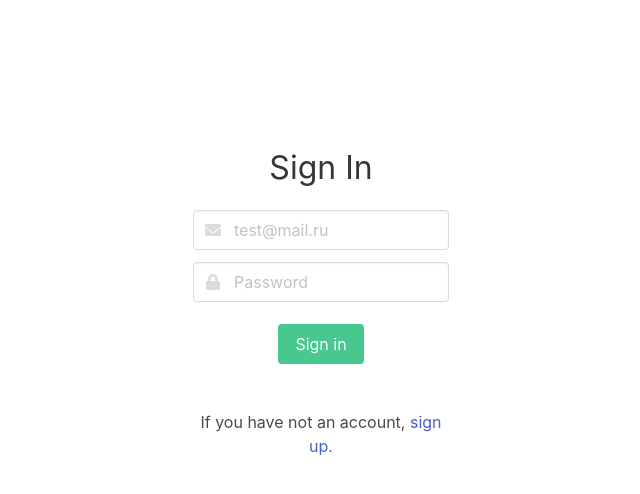
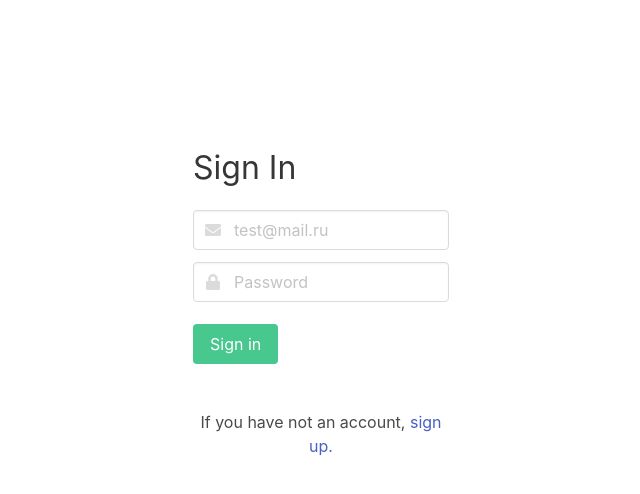
Before and after one commit to wind-of/comments-table, a Vue app: page /auth in a window 1280 px wide. Shown: the top 494 px of the page, without its empty margins (319-959 px from the left). Built offline with nearby package versions, Linux system fonts and the light colour scheme.

Commit message:
auth errors handling

```diff
--- a/src/components/SignIn.vue
+++ b/src/components/SignIn.vue
@@ -10,6 +10,7 @@
           <i class="fas fa-envelope"></i>
         </span>
       </p>
+      <BaseError v-for="error in errors.emailErrors" :key="error">{{ error }}</BaseError>
     </div>
     <div class="field">
       <p class="control has-icons-left">
@@ -18,6 +19,7 @@
           <i class="fas fa-lock"></i>
         </span>
       </p>
+      <BaseError v-for="error in errors.passwordErrors" :key="error">{{ error }}</BaseError>
     </div>
     <div class="field">
       <BaseButton className="button is-success"
@@ -26,7 +28,7 @@
     </div>
     <br>
     <div class="postscriptum">
-      <p>If you have not an account, <a href="/" @click.prevent="$emit('toggleForm')">sign up.</a></p>
+      <p>If you have not an account, <a href="/" @click.prevent="$emit('toggle')">sign up.</a></p>
     </div>
   </div>
 </template>
@@ -34,6 +36,9 @@
 
 <script>
 export default {
+  props: {
+    errors: Object
+  },
   data() {
     return {
       email: '',
@@ -42,3 +47,11 @@ export default {
   }
 }
 </script>
+
+
+
+<style lang="scss" scoped>
+  .postscriptum{
+    text-align: center;
+  }
+</style>
--- a/src/components/SignUp.vue
+++ b/src/components/SignUp.vue
@@ -10,6 +10,7 @@
           <i class="fas fa-envelope"></i>
         </span>
       </p>
+      <BaseError v-for="error in errors.emailErrors" :key="error">{{ error }}</BaseError>
     </div>
     <div class="field">
       <p class="control has-icons-left">
@@ -18,6 +19,7 @@
           <i class="fas fa-lock"></i>
         </span>
       </p>
+      <BaseError v-for="error in errors.passwordErrors" :key="error">{{ error }}</BaseError>
     </div>
     <div class="field">
       <p class="control has-icons-left">
@@ -34,7 +36,7 @@
     </div>
     <br>
     <div class="postscriptum">
-      <p>If you already have an account, <a href="/" @click.prevent="$emit('toggleForm')">sign in.</a></p>
+      <p>If you already have an account, <a href="/" @click.prevent="$emit('toggle')">sign in.</a></p>
     </div>
   </div>
 </template>
@@ -42,6 +44,9 @@
 
 <script>
 export default {
+  props: {
+    errors: Object
+  },
   data() {
     return {
       email: '',
@@ -51,3 +56,10 @@ export default {
   }
 }
 </script>
+
+
+<style lang="scss" scoped>
+  .postscriptum{
+    text-align: center;
+  }
+</style>
--- /dev/null
+++ b/src/utils/auth-checkout.js
@@ -0,0 +1,93 @@
+function areThereExtraCharacter(arr) {
+  const symbols =  ['!', '#', '$', '%', '&', '?', '-', '+', '=', '~'];
+
+  const checkForSymbols = arr.split('').map(letter => symbols.includes(letter))
+
+  return checkForSymbols.includes(true)
+}
+
+
+function checkPasswordForIssues(password, user) {
+  const passwordErrors = [];
+  if(password === '') {
+    passwordErrors.push('You should enter your password.')
+  }
+  else if(password.length < 6) {
+    passwordErrors.push('Password is too short. Min. length - 6')
+  }
+  else if(password.length > 16) {
+    passwordErrors.push('Password is too long. The limit is 16.')
+  }
+  else if(password !== repeatedPassword && user === 'new') {
+    passwordErrors.push('Passwords should match.')
+  }
+
+  return passwordErrors
+}
+
+
+function checkEmailForIssues(email) {
+  const emailIssues = [];
+  console.log(email);
+  if(email === '') {
+    emailIssues.push(`E-mail can't to be empty.`)
+  }
+
+  else if (email.indexOf('@') === -1) {
+    emailIssues.push(`Incorrect E-mail. There aren't the '@'-character.`)
+  }
+
+  else if(areThereExtraCharacter(email)) {
+    emailIssues.push('Incorrect E-mail.')
+  }
+
+
+  else{
+    const [emailAddress, emailDomen] = email.split('@');
+
+    if(email.split('@').length > 2) {
+      emailIssues.push(`Incorrect E-mail. This may contain only 1 character "@"`)
+    }
+
+
+    if(emailAddress === "") {
+      emailIssues.push(`Email's address can't to be empty.`)
+    }
+    else if(emailAddress.split('').includes('.')) {
+      emailIssues.push(`Incorrect E-mail. There are '.'-character in left part.`);
+    }
+
+
+    if(emailDomen === '') {
+      emailIssues.push(`Email's domen can't to be empty.`)
+    }
+    else {
+      if(emailDomen.split('').includes('.') === false) {
+        emailIssues.push(`Incorrect E-mail. The right part haven't the "."-character`)
+      }
+      else if(emailDomen.split('.')[0] === '' || emailDomen.split('.')[1] === '') {
+        emailIssues.push(`Incorrect E-mail. The right part should have characters before and after the '.'-character `)
+      }
+    }
+  }
+
+  return emailIssues;
+}
+
+
+const AuthFormCheckout = {
+  signingIn({email, password}) {
+    const emailErrors = checkEmailForIssues(email);
+    const passwordErrors = checkPasswordForIssues(password, 'old');
+
+    return emailErrors.length === 0 || passwordErrors.length === 0 ? 'Nice' : {emailErrors, passwordErrors};
+  },
+  signingUp({email, password, repeatedPassword}) {
+    const emailErrors = checkEmailForIssues(email);
+    const passwordErrors = checkPasswordForIssues(password, 'new');
+
+    return emailErrors.length === 0 || passwordErrors.length === 0 ? 'Nice' : {emailErrors, passwordErrors};
+  }
+}
+
+export default AuthFormCheckout
--- a/src/utils/user-checkout.js
+++ /dev/null
@@ -1,58 +0,0 @@
-const UserCheckout = {
-  signingIn(user) {
-    console.log(user)
-  },
-  signingUp({email, password, repeatedPassword}) {
-    const passwordErrors = [];
-    const emailErrors = [];
-    const symbols =  ['!', '#', '$', '%', '&', '?', '-', '+', '=', '~'];
-
-    function areThereExtraCharacter() {
-      const checkForSymbols = email.split('').map(letter => symbols.includes(letter))
-
-      return checkForSymbols.includes(true)
-    }
-
-    // Email checkout
-    if(email === '')
-      emailErrors.push(`E-mail can't to be empty.`)
-    else if(email.indexOf('@') === -1)
-      emailErrors.push(`Incorrect E-mail. There aren't the '@'-character.`)
-    else if(areThereExtraCharacter())
-      emailErrors.push('Incorrect E-mail.')
-    else{
-      const [emailAddress, emailDomen] = email.split('@');
-      if(email.split('@').length > 2)
-        emailErrors.push(`Incorrect E-mail. This may contain only 1 character "@"`);
-
-      if(emailAddress === "")
-        emailErrors.push(`Email's address can't to be empty.`);
-      else if(emailAddress.split('').includes('.'))
-        emailErrors.push(`Incorrect E-mail. There are '.'-character in left part.`);
-
-      if(emailDomen === '')
-        emailErrors.push(`Email's domen can't to be empty.`)
-      else {
-        if(emailDomen.split('').includes('.')) {
-          if(emailDomen.split('.')[0] === '' || emailDomen.split('.')[1] === '')
-            emailErrors.push(`Incorrect E-mail. The right part should have characters before and after the '.'-character `)
-        } else {
-          emailErrors.push(`Incorrect E-mail. The right part haven't the "."-character`)
-        }
-      }
-    }
-
-    // Passwords checkout
-    if(password === '') passwordErrors.push('You should enter your password.')
-    else if(password !== repeatedPassword) passwordErrors.push('Passwords should match.')
-
-
-    // FINALLY
-    if(passwordErrors.length === 0 || emailErrors.length === 0)
-      return {emailErrors, passwordErrors}
-
-    return 'Nice'
-  }
-}
-
-export default UserCheckout
--- a/src/views/Auth.vue
+++ b/src/views/Auth.vue
@@ -1,42 +1,54 @@
 <template>
   <div id="authentication">
     <keep-alive>
-      <component :is="component"
-               @sign-up="signUp($event)"
-               @sign-in="signIn($event)"
-               @toggleForm="toggleForm()"></component>
+      <SignUp v-if="isUserNew"
+              :errors="signUpErrors"
+              @sign-up="signUp($event)"
+              @toggle="toggleForm()"/>
+
+      <SignIn v-else
+              :errors="signInErrors"
+              @sign-in="signIn($event)"
+              @toggle="toggleForm()"/>
     </keep-alive>
   </div>
 </template>
 
 
 <script>
-import UserCheckout from '../utils/user-checkout'
+import AuthFormCheckout from '../utils/auth-checkout'
 
 export default {
   data() {
     return {
-      isUserNew: false
+      isUserNew: false,
+      signUpErrors: {},
+      signInErrors: {}
     }
   },
 
   methods: {
     signUp(user) {
-      const checkout = UserCheckout.signingUp(user);
+      const checkout = AuthFormCheckout.signingUp(user);
+      if(checkout === 'Nice') {
+        console.log(checkout)
+      } else {
+        this.signUpErrors = checkout
+      }
     },
 
     signIn(user) {
-      const checkout = UserCheckout.signingIn(user);
+      const checkout = AuthFormCheckout.signingIn(user);
+
+      if(checkout === 'Nice') {
+        console.log(checkout)
+      } else {
+        this.signInErrors = checkout
+      }
     },
 
     toggleForm() {
       this.isUserNew = !this.isUserNew
-    }
-  },
-
-  computed: {
-    component() {
-      return this.isUserNew ? 'SignUp' : 'SignIn';
     }
   },
 
@@ -51,6 +63,5 @@ export default {
   #authentication{
     width: 20%;
     margin: 150px auto;
-    text-align: center;
   }
 </style>
```
